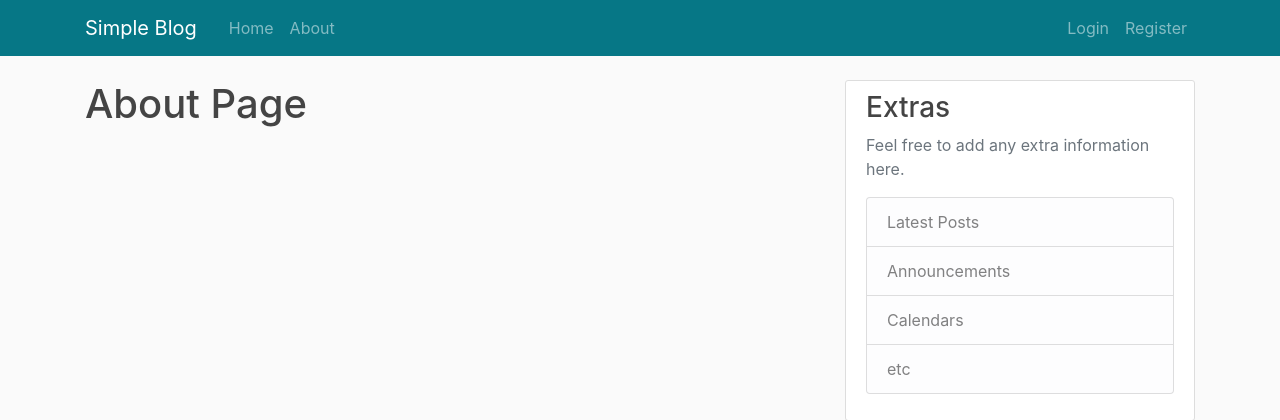
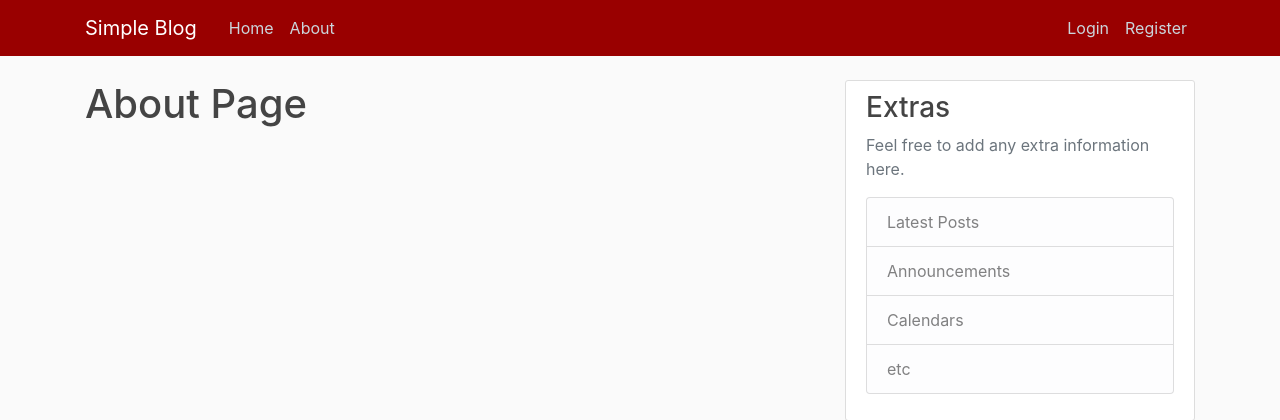
Before and after one commit to Victoradukwu/simple_blog, a Django app: page /about/ in a window 1280 px wide. Shown: the top 420 px of the page. Run offline with Django 3.2, Linux system fonts and the light colour scheme; parts of the project's set-up code (start-up, migrations or seed data) failed here and were passed over; some libraries are stand-ins or nearby versions.

Commit message:
add css and html changes

```diff
--- a/blog/static/blog/main.css
+++ b/blog/static/blog/main.css
@@ -13,7 +13,7 @@ body {
   }
 
   .bg-steel {
-	background-color: #067786;
+	background-color: #990000;
   }
 
   .site-header .navbar-nav .nav-link {
--- a/blog_project/settings.py
+++ b/blog_project/settings.py
@@ -127,6 +127,7 @@ USE_TZ = True
 # Static files (CSS, JavaScript, Images)
 # https://docs.djangoproject.com/en/2.1/howto/static-files/
 
+STATIC_ROOT = os.path.join(BASE_DIR, 'static')
 STATIC_URL = '/static/'
 
 MEDIA_ROOT = os.path.join(BASE_DIR, 'media')
--- a/templates/base.html
+++ b/templates/base.html
@@ -19,7 +19,7 @@
 	{% endif %}
 </head>
 <body>
-	<!--header class="site-header"-->
+	<header class="site-header">
 		<nav class="navbar navbar-expand-md navbar-dark bg-steel fixed-top">
 			<div class="container">
 				<a class="navbar-brand mr-4" href="{% url 'blog-home' %}">Simple Blog</a>
@@ -45,7 +45,7 @@
 				</div>
 			</div>
 		</nav>
-	<!--/header-->
+	</header>
 
 	<main role="main" class="container">
   <div class="row">
```
Also changed, not shown: db.sqlite3.
